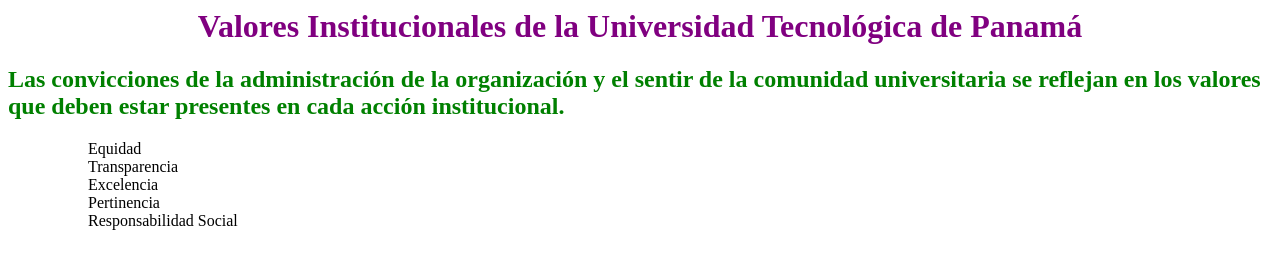
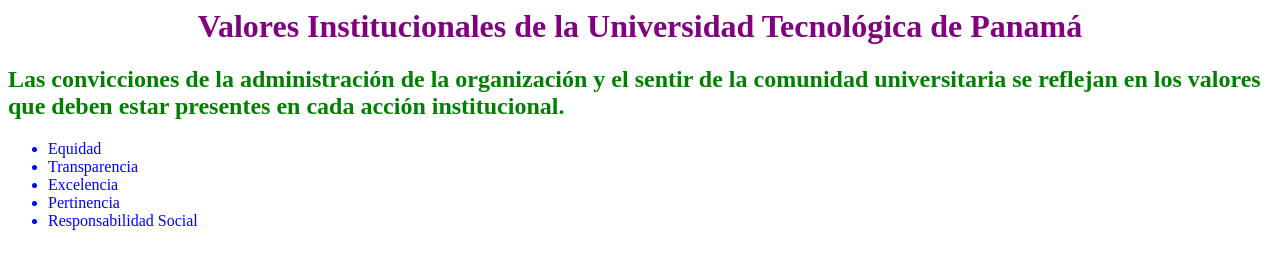
Before and after one commit to 2022-SEMII-DESIV-G1/alvarez-david, a plain HTML site: page lab5/parte1.html in a window 1280 px wide. Drawn offline with Linux system fonts and the light colour scheme.

Commit message:
arreglando lista y poniendo color

```diff
--- /dev/null
+++ b/lab5/parte1.css
@@ -0,0 +1,3 @@
+ li{
+    color: blue;
+  }
--- a/lab5/parte1.html
+++ b/lab5/parte1.html
@@ -3,6 +3,8 @@
 <head>
 
     <title>Laboratorio 5</title>
+
+    <link rel="stylesheet" href="parte1.css">
 
     <style>
         h2 {
@@ -22,13 +24,13 @@
     </h2>
 
 
-    <ol>
-        <ul>Equidad</ul>
-        <ul>Transparencia</ul>
-        <ul>Excelencia</ul>
-        <ul>Pertinencia</ul>
-        <ul>Responsabilidad Social</ul>
-    </ol>
+    <ul>
+        <li>Equidad</li>
+        <li>Transparencia</li>
+        <li>Excelencia</li>
+        <li>Pertinencia</li>
+        <li>Responsabilidad Social</li>
+    </ul>
 
 
 </body>
```
